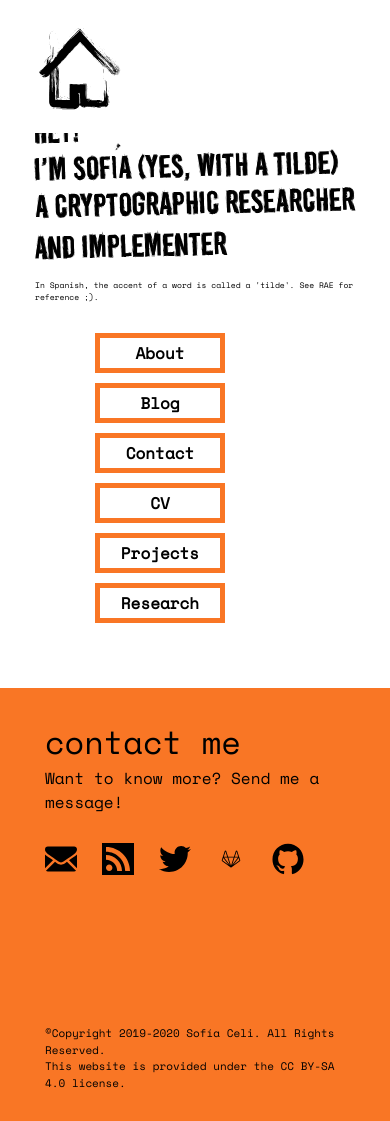
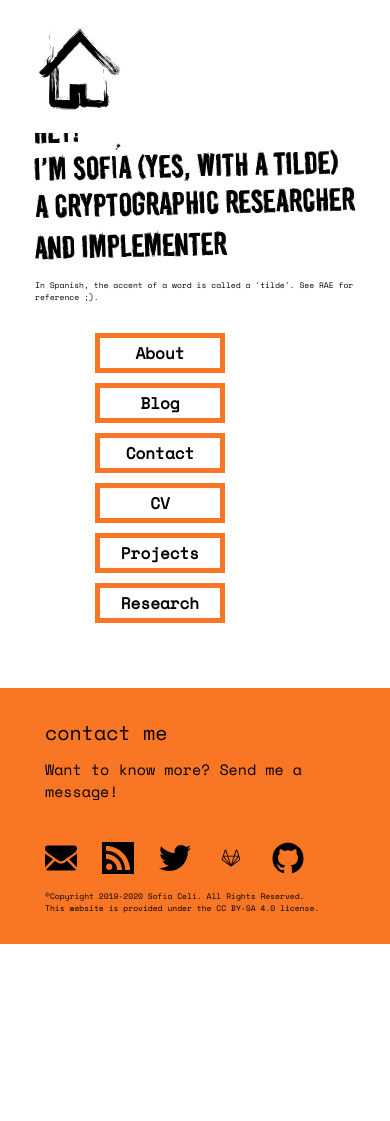
Before and after one commit to claucece/claucece.github.io, a Jekyll site: the page built from index.html, in a window 390 px wide and 1121 px high. Built offline with Jekyll 4.4.1, drawn with Linux system fonts in a browser that asks for light colours.

Commit message:
Make footer responsive

```diff
--- a/_includes/footer.html
+++ b/_includes/footer.html
@@ -48,10 +48,7 @@
           </li>
         </ul>
       </div>
-			<br>
-			<br>
 			<div class="copyright">
-			  <br>
 			  <p class="top-copyright">©Copyright 2019-2020 Sofía Celi. All Rights Reserved.</p>
 				<p>This website is provided under the CC BY-SA 4.0 license.</p>
 			</div>
--- a/_sass/_base.scss
+++ b/_sass/_base.scss
@@ -169,4 +169,11 @@ a {
    > .top-copyright {
        padding-top: 80px;
    }
+
+   @include media-query($on-palm) {
+     font-size: 8px;
+     > .top-copyright {
+       padding-top: 10px;
+     }
+   }
 }
--- a/_sass/_layout.scss
+++ b/_sass/_layout.scss
@@ -72,7 +72,6 @@
 
 .footer-col-wrapper {
     margin-left: -$spacing-unit / 3;
-    @extend %clearfix;
 }
 
 .footer-col {
@@ -86,15 +85,9 @@
     width:         calc(60% - (#{$spacing-unit} / 2));
 }
 
-.footer-col-2 {
-    width: -webkit-calc(40% - (#{$spacing-unit} / 2));
-    width:         calc(40% - (#{$spacing-unit} / 2));
-}
-
 
 @include media-query($on-laptop) {
-    .footer-col-1,
-    .footer-col-2 {
+    .footer-col-1 {
         width: -webkit-calc(50% - (#{$spacing-unit} / 2));
         width:         calc(50% - (#{$spacing-unit} / 2));
     }
@@ -105,6 +98,16 @@
         float: none;
         width: -webkit-calc($full-width - (#{$spacing-unit} / 2));
         width:         calc($full-width - (#{$spacing-unit} / 2));
+
+        > h1 {
+          font-size: 20px;
+          margin-bottom: 10px;
+        }
+
+        > p {
+          font-size: 15px;
+          margin-bottom: 10px;
+        }
     }
 }
 
```
